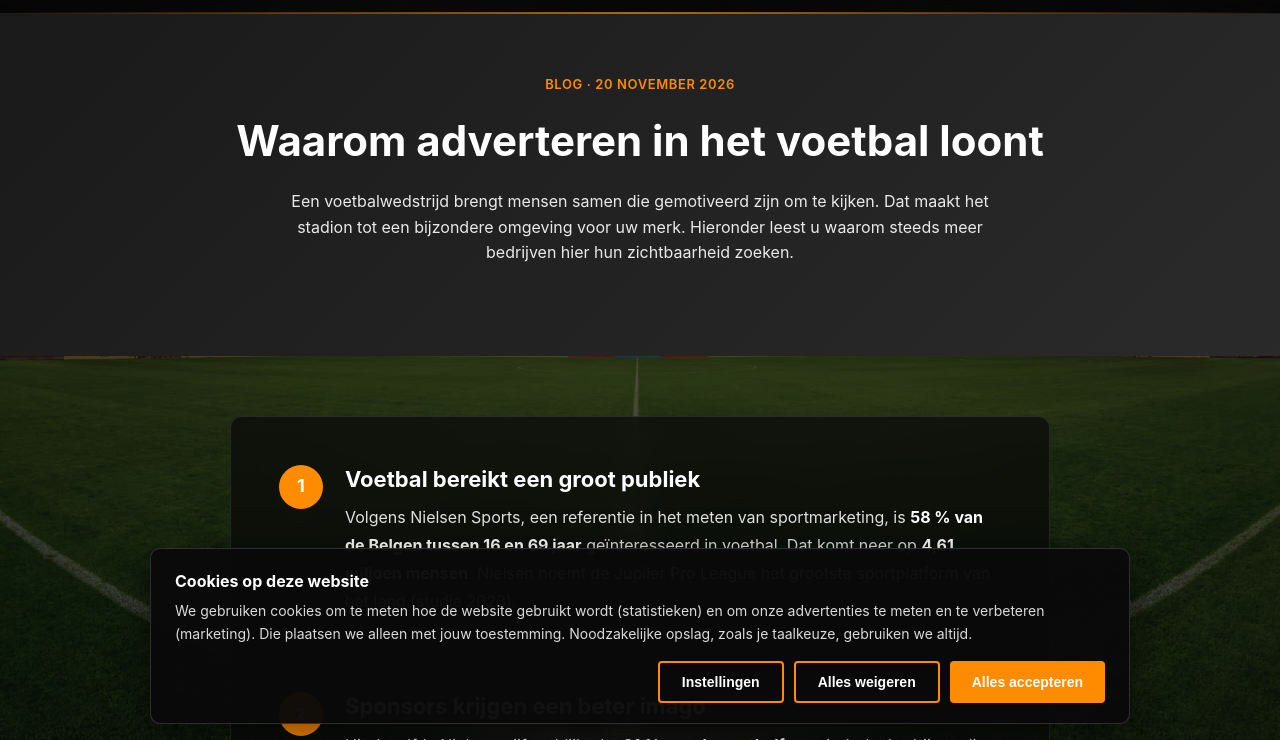
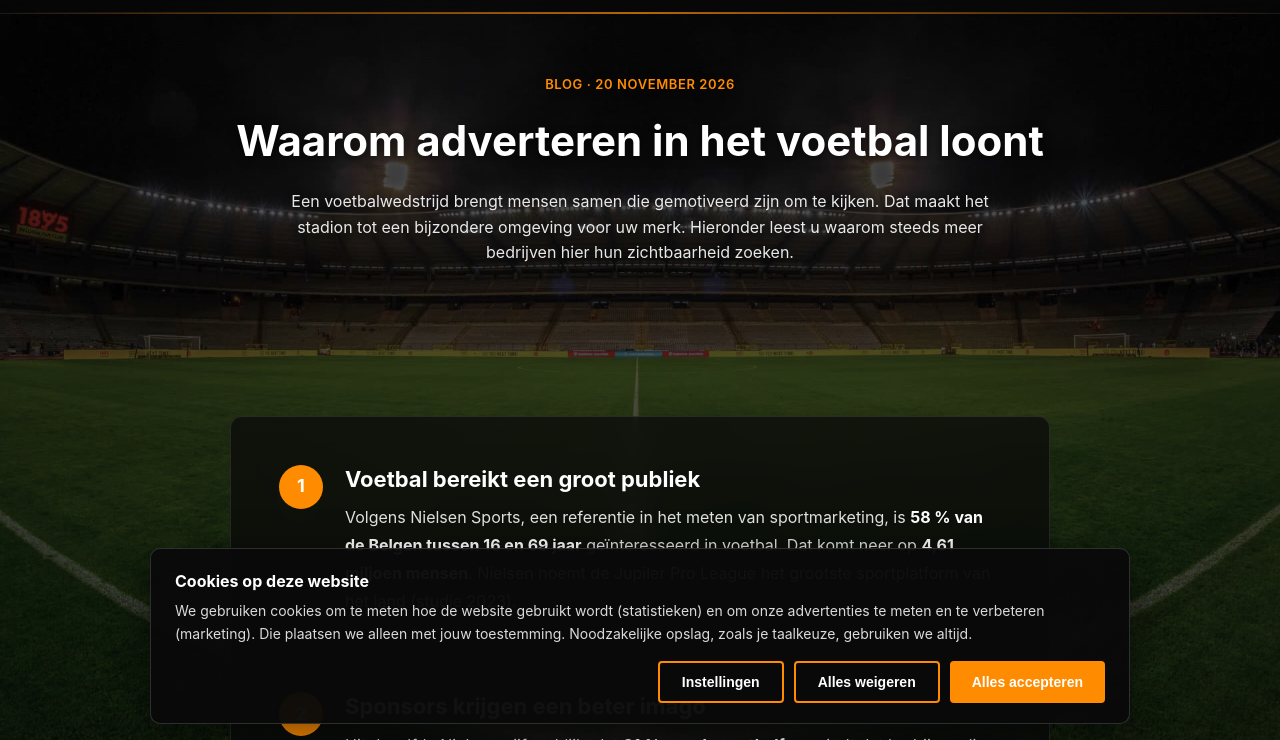
Before and after one commit to omni97/brightboard.marketing, a plain HTML site: page waarom-adverteren-in-voetbal.html in a window 1280 px wide. Shown: the part 60-800 px from the top of the page. Drawn offline with Linux system fonts and the light colour scheme.

Commit message:
Blog: hero transparent on the stadium photo (no grey band), like Pro League
Co-Authored-By: Claude Opus 5.5 <noreply@anthropic.com>

```diff
--- a/styles.css
+++ b/styles.css
@@ -1789,6 +1789,16 @@ footer::before {
     flex: 1;
 }
 
+/* Like Pro League and the mock-up page: hero sits on the stadium photo, no grey band. */
+#page-blog .page-hero {
+    background: transparent;
+}
+
+#page-blog .page-hero h1,
+#page-blog .page-hero p {
+    text-shadow: 0 2px 10px rgba(0, 0, 0, 0.7);
+}
+
 #page-blog .page-hero p {
     max-width: 720px;
     margin-left: auto;
```
